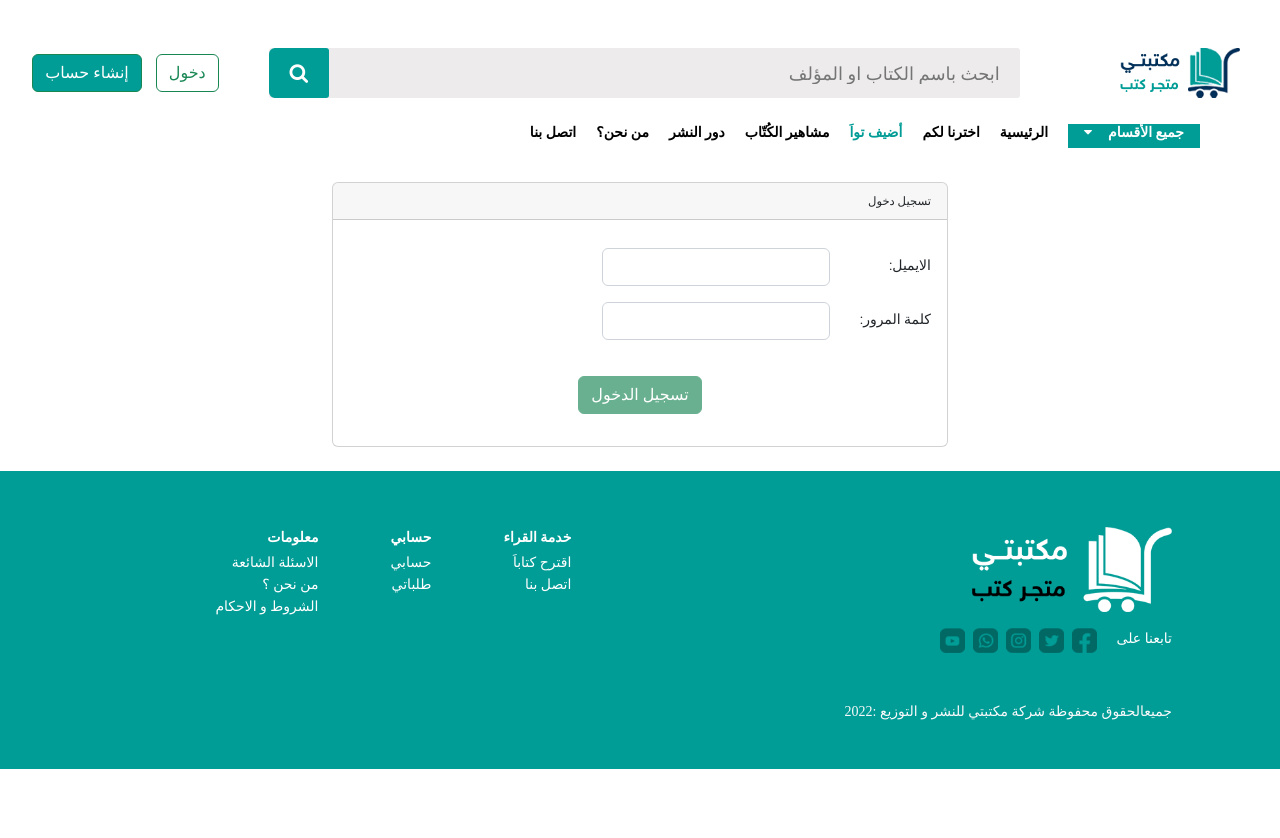
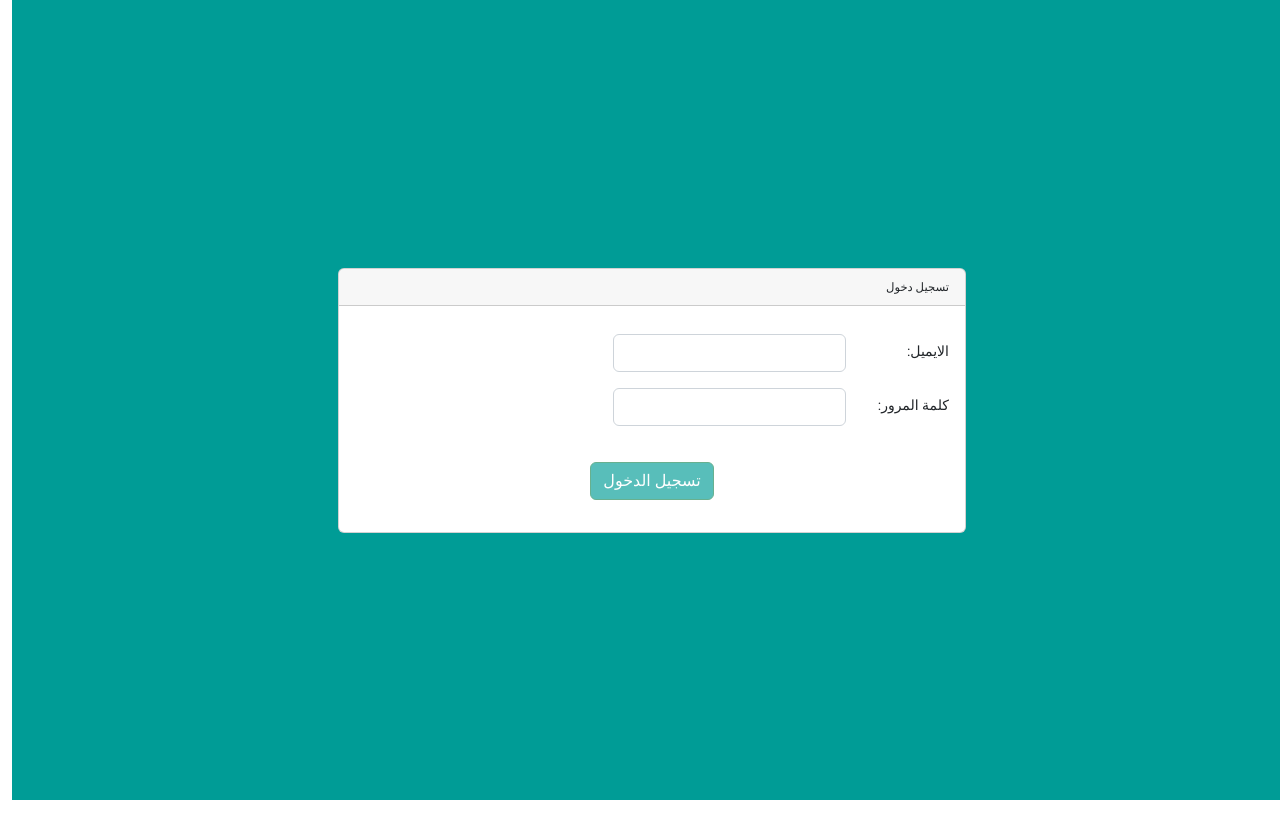
Before and after one commit to MahomudH/BookStore, an Angular app in the folder Frontend/: page /auth/login in a window 1280 px wide. Both pictures are taken after a click on the button "دخول". Shown: the top 838 px of the page. After the commit the page ends 800 px from the top, so only its background shows below. Built offline with nearby package versions, Linux system fonts and the light colour scheme.

Commit message:
fix login and register page -not perfect-

```diff
--- /dev/null
+++ b/Frontend/src/app/_services/login-or-register-page.service.ts
@@ -0,0 +1,18 @@
+import { Injectable } from '@angular/core';
+
+@Injectable({
+  providedIn: 'root',
+})
+export class LoginOrRegisterPageService {
+  private isThisPageLoginOrRegister = false;
+
+  constructor() {}
+
+  changeIsThisPageLoginOrRegister() {
+    this.isThisPageLoginOrRegister = !this.isThisPageLoginOrRegister;
+  }
+
+  getIsThisPageLoginOrRegister(){
+    return this.isThisPageLoginOrRegister;
+  }
+}
--- a/Frontend/src/app/app.component.html
+++ b/Frontend/src/app/app.component.html
@@ -1,4 +1,4 @@
-<div class="container-fluid mt-5"  *ngIf="!IsRouterLoginOrRegister">
+<div class="container-fluid mt-5"  *ngIf="!isRouterLoginOrRegister">
 
   <header >
     <app-header></app-header >
@@ -20,6 +20,6 @@
 
 </div>
 
-<div class="container-fluid d-flex"  *ngIf="IsRouterLoginOrRegister" class="login-register">
+<div class="container-fluid d-flex"  *ngIf="isRouterLoginOrRegister" class="login-register">
       <router-outlet></router-outlet>
 </div>
--- a/Frontend/src/app/app.component.ts
+++ b/Frontend/src/app/app.component.ts
@@ -1,19 +1,23 @@
 import { Component } from '@angular/core';
 import { ActivatedRoute } from '@angular/router';
 import { SalesService } from './_services/sales.service';
+import { LoginOrRegisterPageService } from './_services/login-or-register-page.service';
 
 @Component({
   selector: 'app-root',
   templateUrl: './app.component.html',
   styleUrls: ['./app.component.css'],
 })
-export class AppComponent {
+export class AppComponent{
   title = 'BookStore';
-  IsRouterLoginOrRegister = false;
+
 
   constructor(
+    private loginOrRegisterPageService: LoginOrRegisterPageService,
     private route: ActivatedRoute
   ) {}
 
-
+  get isRouterLoginOrRegister(){
+    return this.loginOrRegisterPageService.getIsThisPageLoginOrRegister();
+  }
 }
--- a/Frontend/src/app/components/admin/Category/category/category.component.ts
+++ b/Frontend/src/app/components/admin/Category/category/category.component.ts
@@ -1,4 +1,4 @@
-import { Component, OnInit } from '@angular/core';
+import { Component, OnChanges, OnInit, SimpleChanges } from '@angular/core';
 import { FormControl, FormGroup, Validators } from '@angular/forms';
 import { MatDialog } from '@angular/material/dialog';
 import { ToastrService } from 'ngx-toastr';
@@ -12,8 +12,6 @@ import { CreateOrEditCategoryComponent } from '../create-or-edit-category/create
 })
 export class CategoryComponent implements OnInit {
   categories: Category[];
-
-
 
   constructor(
     private _categoryService: CategoryService,
--- a/Frontend/src/app/components/admin/dashboard/dashboard.component.css
+++ b/Frontend/src/app/components/admin/dashboard/dashboard.component.css
@@ -1,5 +1,5 @@
 .my-side-bar{
-
+    background-color: #009c96;
 }
 
 .my-list-group{
--- a/Frontend/src/app/components/header/cart/cart.component.html
+++ b/Frontend/src/app/components/header/cart/cart.component.html
@@ -15,9 +15,9 @@
 
 <div class="row" *ngIf="!isUserLogin">
     <div class="col-md-4">
-        <button class="btn btn-outline-success text-nowrap" routerLink="/auth/login">دخول</button>
+        <button class="btn btn-outline-success text-nowrap" routerLink="/auth/login" (click)="changLoginORRegister()">دخول</button>
     </div>
     <div class="col-md-8">
-        <button class="btn btn-success text-nowrap" routerLink="/auth/register">إنشاء حساب</button>
+        <button class="btn btn-success text-nowrap" routerLink="/auth/register" (click)="changLoginORRegister()">إنشاء حساب</button>
     </div>
 </div>
--- a/Frontend/src/app/components/header/cart/cart.component.ts
+++ b/Frontend/src/app/components/header/cart/cart.component.ts
@@ -1,6 +1,7 @@
 import { Component, OnInit } from '@angular/core';
 import {  Router } from '@angular/router';
 import { AuthService } from 'src/app/_services/auth.service';
+import { LoginOrRegisterPageService } from 'src/app/_services/login-or-register-page.service';
 import { SalesService } from 'src/app/_services/sales.service';
 
 @Component({
@@ -13,6 +14,7 @@ export class CartComponent implements OnInit {
   isUserLogin = false;
 
   constructor(
+    private loginOrRegisterPageService: LoginOrRegisterPageService,
     private _salesService: SalesService,
     private authSerivce: AuthService,
     private router : Router
@@ -32,4 +34,7 @@ export class CartComponent implements OnInit {
       : (this.isUserLogin = true);
   }
 
+  changLoginORRegister(){
+    this.loginOrRegisterPageService.changeIsThisPageLoginOrRegister();
+  }
 }
--- a/Frontend/src/styles.css
+++ b/Frontend/src/styles.css
@@ -21,3 +21,7 @@ body {
   width: 100%;
   font-family: Roboto, "Helvetica Neue", sans-serif;
 }
+
+.btn-success{
+  background-color: #009c96 !important;
+}
```
